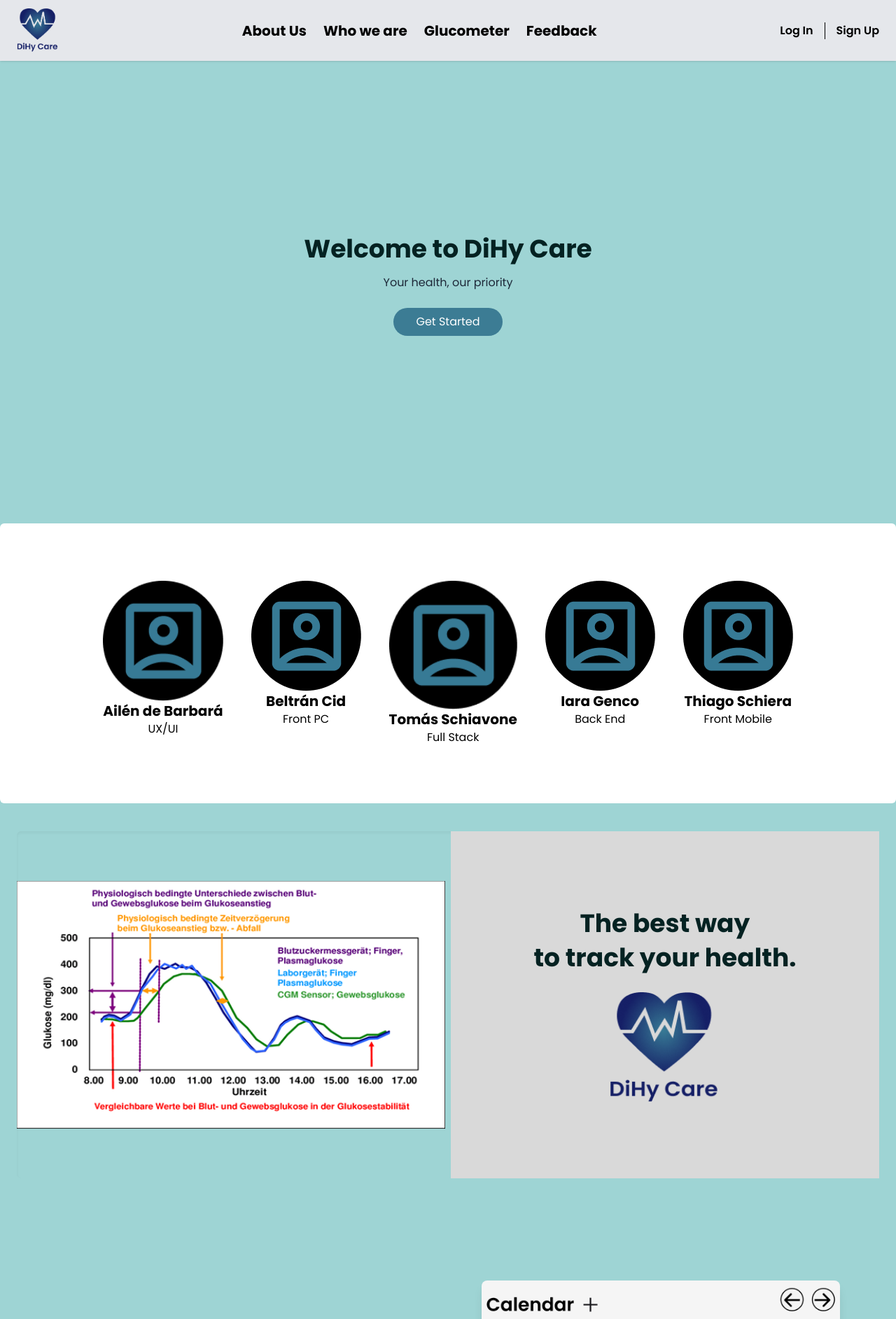
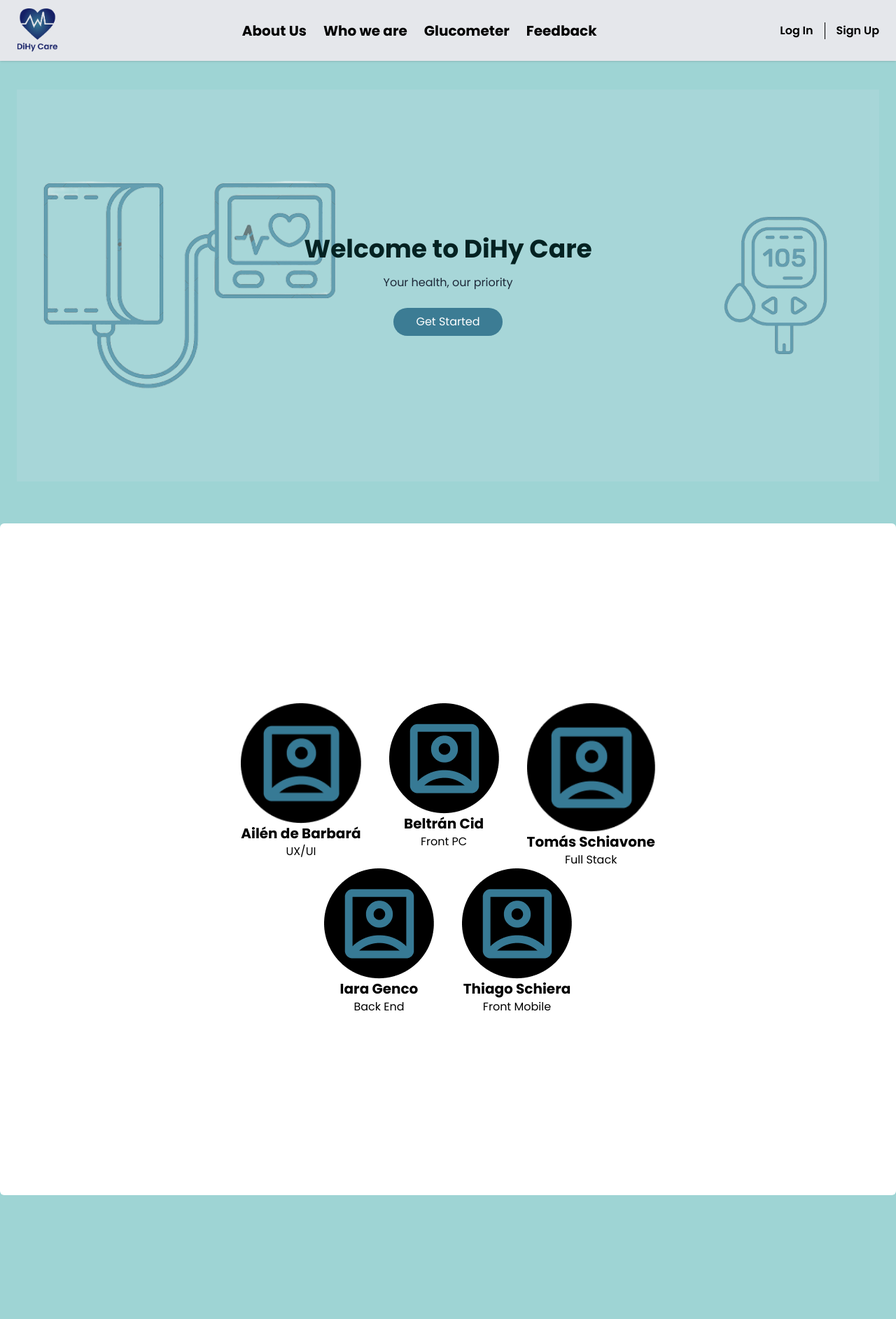
Before and after one commit to Beltru/TP-Landing-Page-Proyecto, a Next.js app in the folder tplandingproyecto/: page / in a window 1280 px wide. Shown: the top 1885 px of the page at 70% size. Built offline with nearby package versions, Linux system fonts and the light colour scheme.

Commit message:
pequeñas correcciones

```diff
--- a/tplandingproyecto/app/page.jsx
+++ b/tplandingproyecto/app/page.jsx
@@ -30,43 +30,63 @@ export default function Home() {
       <main className="flex-1 flex flex-col items-center justify-start bg-[#9ED4D4] text-center px-6 pt-32">
 
         {/* Hero Section */}
-        <section className="w-full h-[70vh] flex flex-col justify-center items-center mb-15">
-          <h1 className="text-[#042222] text-4xl font-bold mb-4">
+      <section className="relative w-full h-[70vh] flex flex-col justify-center items-center mb-15 bg-[#A7D6D8] overflow-hidden">
+          {/* Fondo con imágenes */}
+          <img
+            src="/tensiometro.png"
+            className="absolute left-5 top-1/2 transform -translate-y-1/2 w-[40vw] opacity-60"
+          />
+
+          <img
+            src="cardiaco.png"
+            alt="Glucómetro"
+            className="absolute right-5 top-1/2 transform -translate-y-1/2 w-[20vw] opacity-60"
+          />
+
+          {/* Texto y botón */}
+          <h1 className="text-[#042222] text-4xl font-bold mb-4 relative z-10">
             Welcome to DiHy Care
           </h1>
-          <p className="text-gray-800 mb-6">Your health, our priority</p>
-          <button className="bg-[#3C7C94] text-white px-8 py-2 rounded-full hover:bg-[#2E5D70]">
+          <p className="text-gray-800 mb-6 relative z-10">Your health, our priority</p>
+          <button className="bg-[#3C7C94] text-white px-8 py-2 rounded-full hover:bg-[#2E5D70] relative z-10">
             Get Started
           </button>
         </section>
 
+
         {/* Creadores */}
-        <section className="w-[100vw] h-[50vh] flex items-center justify-center bg-white rounded-md mb-10">
+        <section className="w-[100vw] h-[120vh] flex items-center justify-center bg-white rounded-md mb-10">
+          <div className="flex flex-col items-center justify-center">
             <ul className="flex flex-row gap-10">
               <li className="flex flex-col"><img src="/account_box.png"/><p className="text-xl text-black font-bold">Ailén de Barbará</p><p className="text-black">UX/UI</p></li>
               <li className="flex flex-col"><img src="/account_box.png"/><p className="text-xl text-black font-bold">Beltrán Cid</p><p className="text-black">Front PC</p></li>
               <li className="flex flex-col"><img src="/account_box.png"/><p className="text-xl text-black font-bold">Tomás Schiavone</p><p className="text-black">Full Stack</p></li>
+
+            </ul>
+            <ul className="flex flex-row gap-10">
               <li className="flex flex-col"><img src="/account_box.png"/><p className="text-xl text-black font-bold">Iara Genco</p><p className="text-black">Back End</p></li>
               <li className="flex flex-col"><img src="/account_box.png"/><p className="text-xl text-black font-bold">Thiago Schiera</p><p className="text-black">Front Mobile</p></li>
             </ul>
+          </div>
+
         </section>
 
          {/* Grafico */}
-        <section className="w-full h-[62vh] flex items-center justify-center rounded-md shadow-inner mb-2 gap-2">
-          <div className="w-1/2 h-full flex items-center justify-center">
-           <img src="/image34.png" alt="Glucose chart" className="object-contain h-full" />
-          </div>
-
-         <div className="w-1/2 h-full bg-[#D9D9D9] flex flex-col justify-center items-center text-center p-6">
+        <section className="w-full h-[100vh] flex items-center justify-center rounded-md  mb-2 gap-2">
+         <div className="w-1/2 h-[63vh] bg-[#D9D9D9] flex flex-col justify-center items-center text-center p-6">
             <h1 className="text-4xl font-bold text-[#042222] leading-snug mb-6">
              The best way <br /> to track your health.
             </h1>
             <img src="/CorazonOscuro.png" alt="Logo" className="w-40 h-40" />
          </div>
+
+         <div className="w-1/2 h-full flex items-center justify-center">
+           <img src="/image34.png" alt="Glucose chart" className="object-contain h-full" />
+          </div>
         </section>
 
          {/* Calendario */}
-         <section className="h-[90vh] flex flex-row gap-4 p-4">
+         <section className="h-[100vh] flex flex-row gap-4 p-4">
             {/* Columna izquierda */}
             <div className="flex flex-col h-full w-[50%] justify-center">
               <h1 className="text-[#042222] text-2xl font-semibold mb-2">
@@ -111,12 +131,15 @@ export default function Home() {
             </div>
           </section>
 
-          <section className="w-[100vw] h-[30vh] bg-gray-100">
-              <h1 className="text-black text-2xl font-normal flex justify-center items-center">Download  the DiHy Care app now!</h1>
+          <section className="w-[100vw] h-[30vh] bg-gray-100 flex flex-row items-center justify-center gap-4">
+              <h1 className="text-black text-2xl font-bold flex justify-center items-center">Download  the DiHy Care app now!</h1>
+              <button className="bg-[#3C7C94] text-white px-12 py-2 rounded-full hover:bg-[#2E5D70]">
+                  Click here!
+              </button>
           </section>
 
           {/* Comida */}
-          <section className="h-[90vh] flex flex-row gap-4 p-4">
+          <section className="h-[100vh] flex flex-row gap-4 p-4">
             {/* Columna izquierda */}
             <div className="flex flex-col h-full w-[50%] justify-center">
               <h1 className="text-[#042222] text-2xl font-semibold mb-2">
@@ -157,7 +180,7 @@ export default function Home() {
           </section>
 
           {/* About Section */}
-          <section className="w-full h-[90vh] flex flex-row items-center justify-center  px-12 py-8 gap-8">
+          <section className="w-full h-[100vh] flex flex-row items-center justify-center  px-12 py-8 gap-8">
             {/* Texto */}
             <div className="w-1/2 flex flex-col justify-center text-left">
               <h1 className="text-[#042222] text-3xl font-bold mb-4">
@@ -189,8 +212,8 @@ export default function Home() {
           </section>
 
          {/* Devices & Services Section */}
-          <section className="w-[100vw] h-[70vh] flex flex-row items-center justify-center px-12 gap-8">
-           <div className="bg-white w-[100vw] h-[70vh] flex flex-row items-center justify-center px-12 py-8 gap-8">
+          <section className="w-[100vw] h-[100vh] flex flex-row items-center justify-center px-12 gap-8">
+           <div className="bg-white w-[100vw] h-[100vh] flex flex-row items-center justify-center px-12 py-8 gap-8">
              {/* Imagen izquierda */}
             <div className="w-[50vw] h-[50vh] flex items-center justify-center">
               <img src="/devices.png"/>
```
Also changed, not shown: tplandingproyecto/public/cardiaco.png (added), tplandingproyecto/public/tensiometro.png (added). Lines whose indentation alone changed are shown as unchanged.
